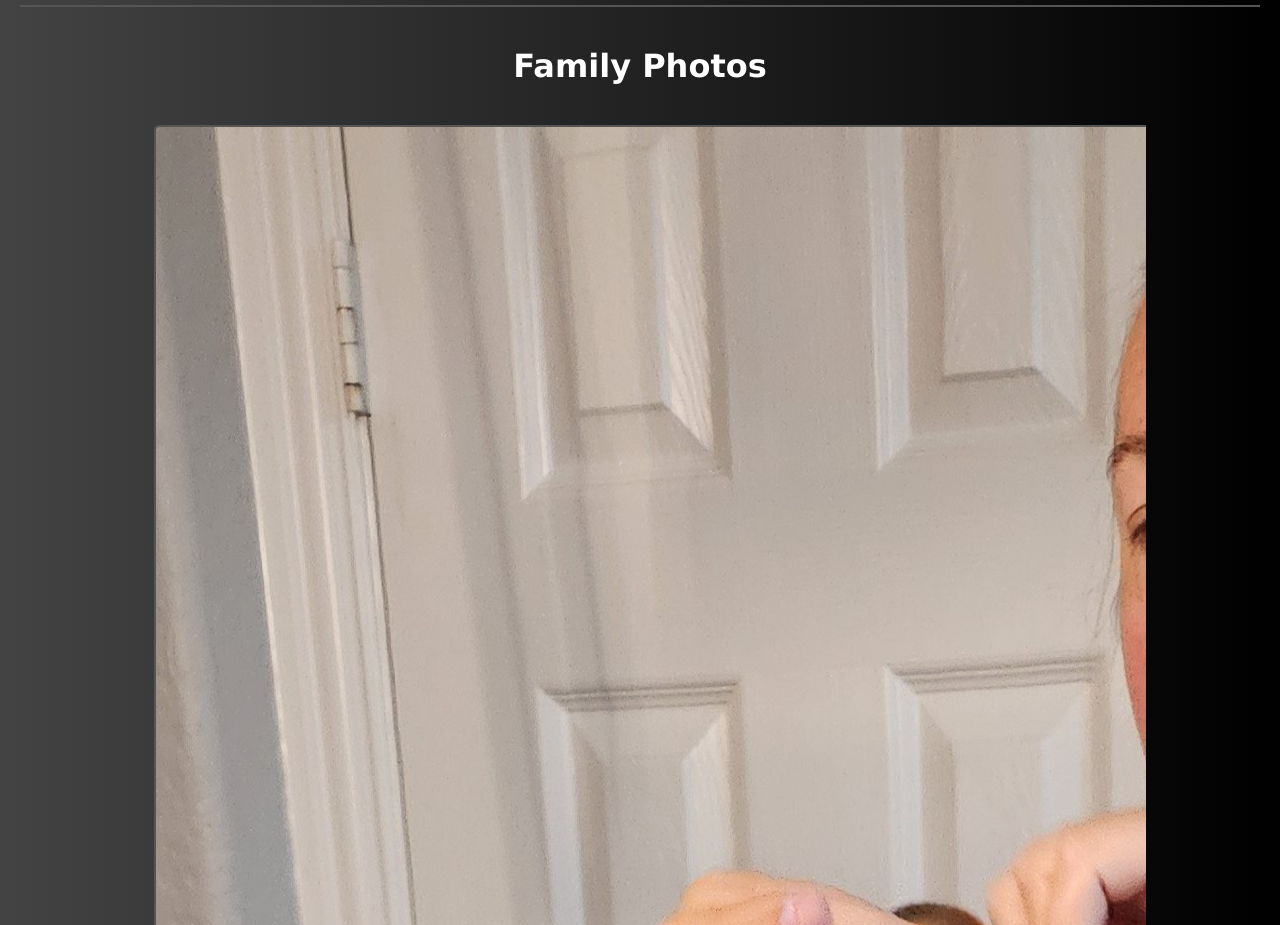
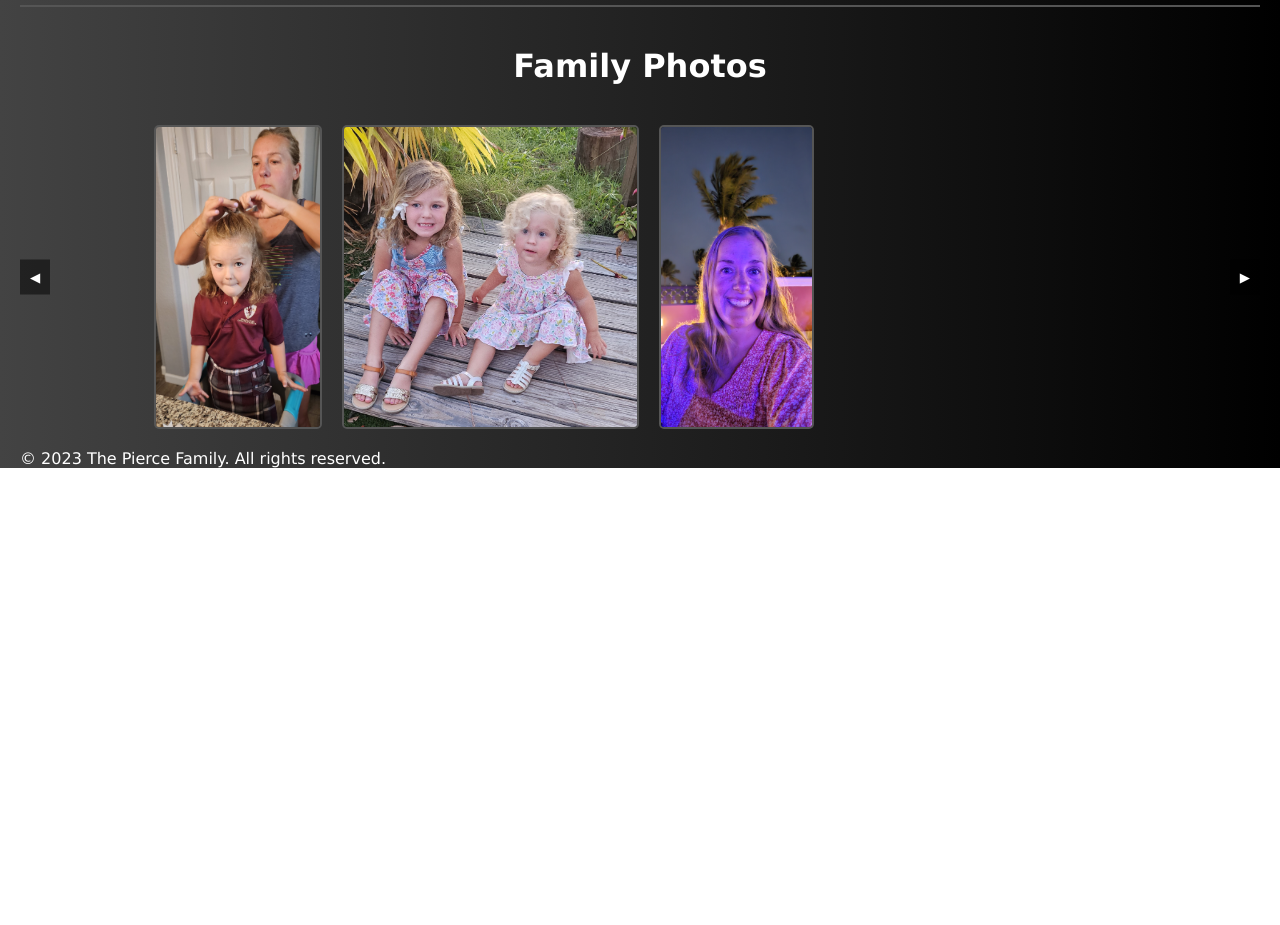
Before and after one commit to Jesyvut/jesyvut.github.io, a plain HTML site: page index.html in a window 1280 px wide. Shown: the part 5040-5965 px from the top of the page. After the commit the page ends 5508 px from the top, so only its background shows below. Drawn offline with Linux system fonts and the light colour scheme.

Commit message:
image scaling

```diff
--- a/index.html
+++ b/index.html
@@ -129,7 +129,8 @@
                 margin: 10px;
                 border: 2px solid #555;
                 border-radius: 5px;
-                max-width: none; /* Remove the max-width constraint */
+                max-width: 100%; /* Remove the max-width constraint */
+                max-height: 300px;
                 width: auto; /* Ensure the width is set to auto */
                 height: auto; /* Ensure the height is set to auto */
                 flex-shrink: 0;
```
